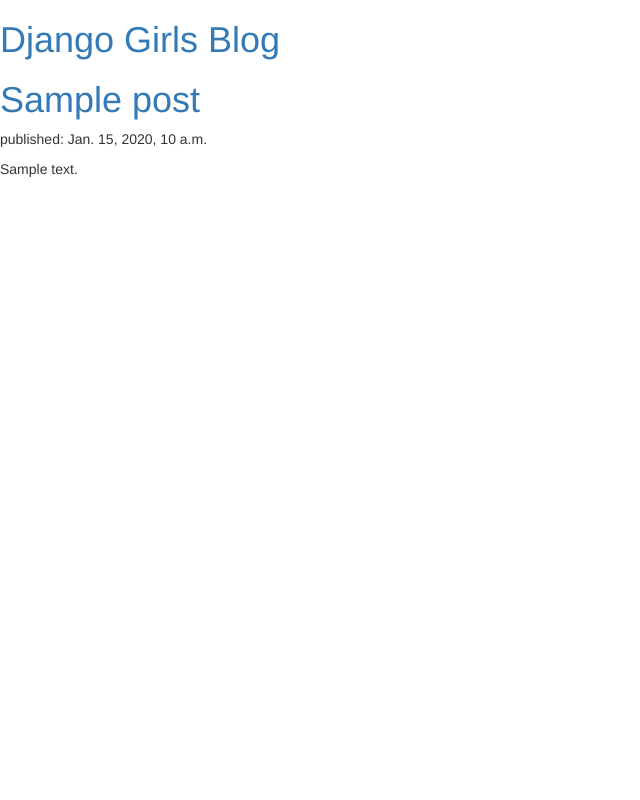
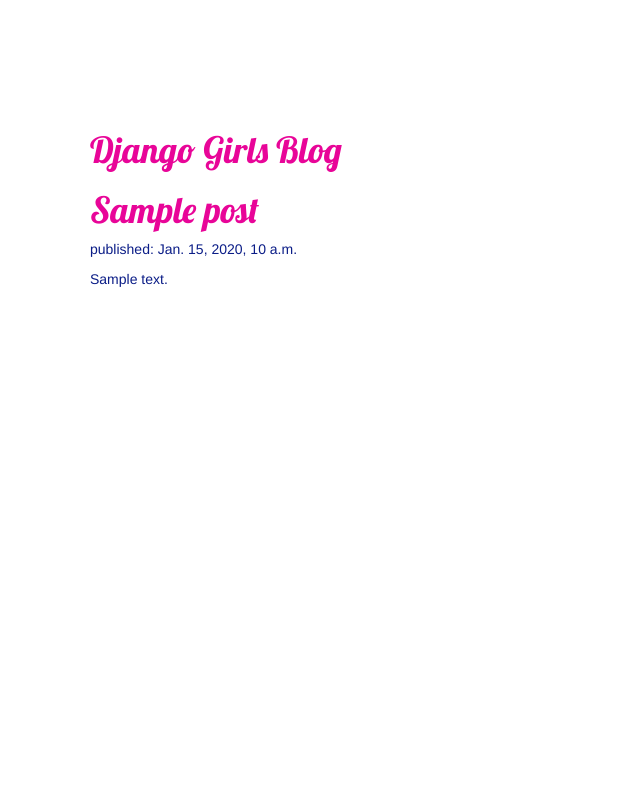
Before and after one commit to nynkeb/my-first-blog, a Django app: template blog/templates/blog/post_list.html in a window 1280 px wide. Shown: the whole page, without its empty margins (0-640 px from the left). Run offline with Django 3.2, Linux system fonts and the light colour scheme; the template is opened without the code that fills it: values that come from a table or form of the project are taken from there, others are empty; tables that the repository leaves empty hold one stand-in row (values such as "Sample post"); some libraries are stand-ins or nearby versions.

Commit message:
Modified CSS.

```diff
--- /dev/null
+++ b/blog/static/css/blog.css
@@ -0,0 +1,10 @@
+h1 a {
+	color: #E80598;
+	font-family: 'Lobster';
+}
+
+body {
+	padding-left: 90px;
+	padding-top: 110px;
+	color: #0B1D87;
+}
--- a/blog/templates/blog/post_list.html
+++ b/blog/templates/blog/post_list.html
@@ -1,8 +1,12 @@
+{% load staticfiles %}
+
 <html>
 	<head>
 		<title>Nynke's blog</title>
 		<link rel="stylesheet" href="//maxcdn.bootstrapcdn.com/bootstrap/3.2.0/css/bootstrap.min.css">
 		<link rel="stylesheet" href="//maxcdn.bootstrapcdn.com/bootstrap/3.2.0/css/bootstrap-theme.min.css">
+		<link href="//fonts.googleapis.com/css?family=Lobster&subset=latin,latin-ext" rel="stylesheet" type="text/css">
+		<link rel="stylesheet" href="{% static 'css/blog.css' %}">
 	</head>
 	<body>
 		<div>
```
